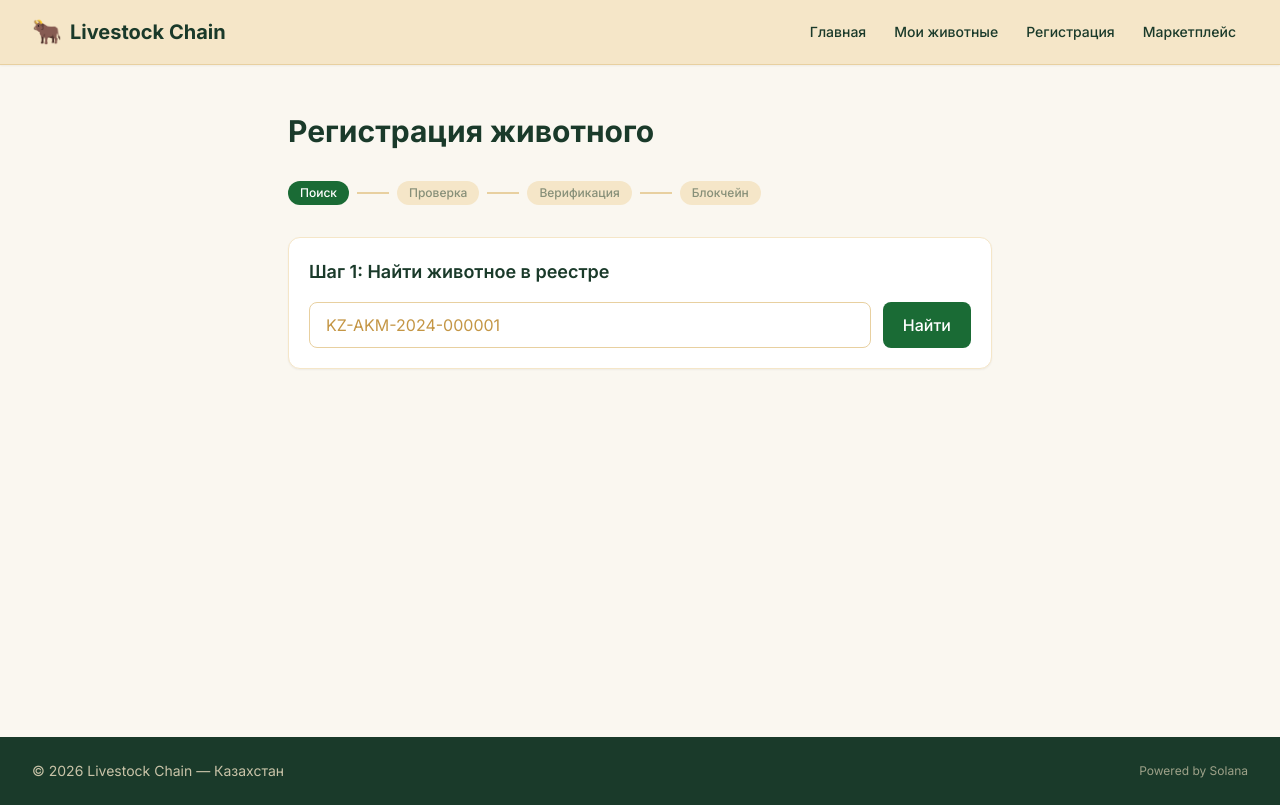
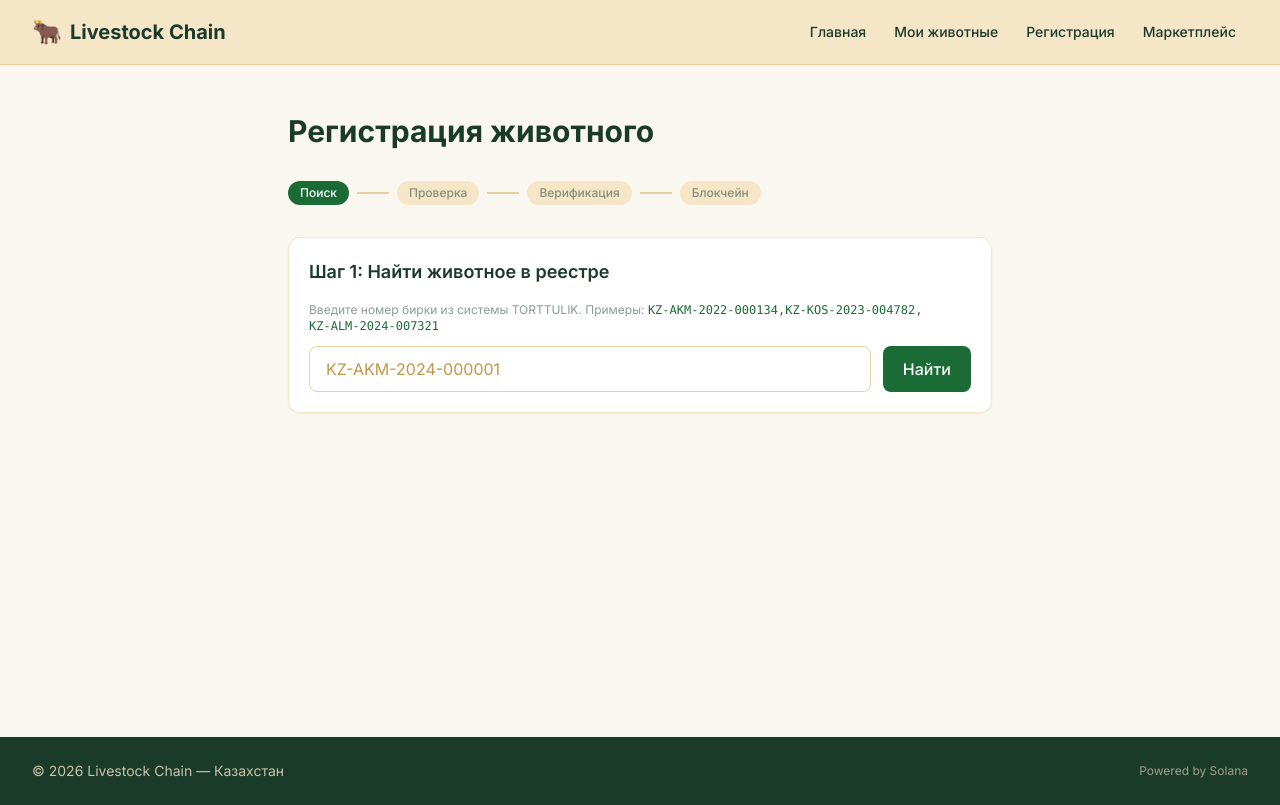
Before and after one commit to jokertrip/livestock-chain, a Next.js app in the folder app/: page /register in a window 1280 px wide. Built offline with nearby package versions, Linux system fonts and the light colour scheme.

Commit message:
add sample IDs hint on register page

```diff
--- a/app/app/register/page.tsx
+++ b/app/app/register/page.tsx
@@ -182,6 +182,19 @@ export default function RegisterPage() {
         <h2 className="text-lg font-semibold text-forest-600 mb-4">
           Шаг 1: Найти животное в реестре
         </h2>
+        <p className="text-xs text-forest-600/50 mb-3">
+          Введите номер бирки из системы TORTTULIK. Примеры:{" "}
+          {["KZ-AKM-2022-000134", "KZ-KOS-2023-004782", "KZ-ALM-2024-007321"].map((id, i) => (
+            <button
+              key={id}
+              onClick={() => { setGovId(id); }}
+              className="font-mono text-forest-500 hover:underline cursor-pointer"
+              disabled={step !== "search"}
+            >
+              {id}{i < 2 ? ", " : ""}
+            </button>
+          ))}
+        </p>
         <div className="flex flex-col sm:flex-row gap-3">
           <input
             type="text"
```
